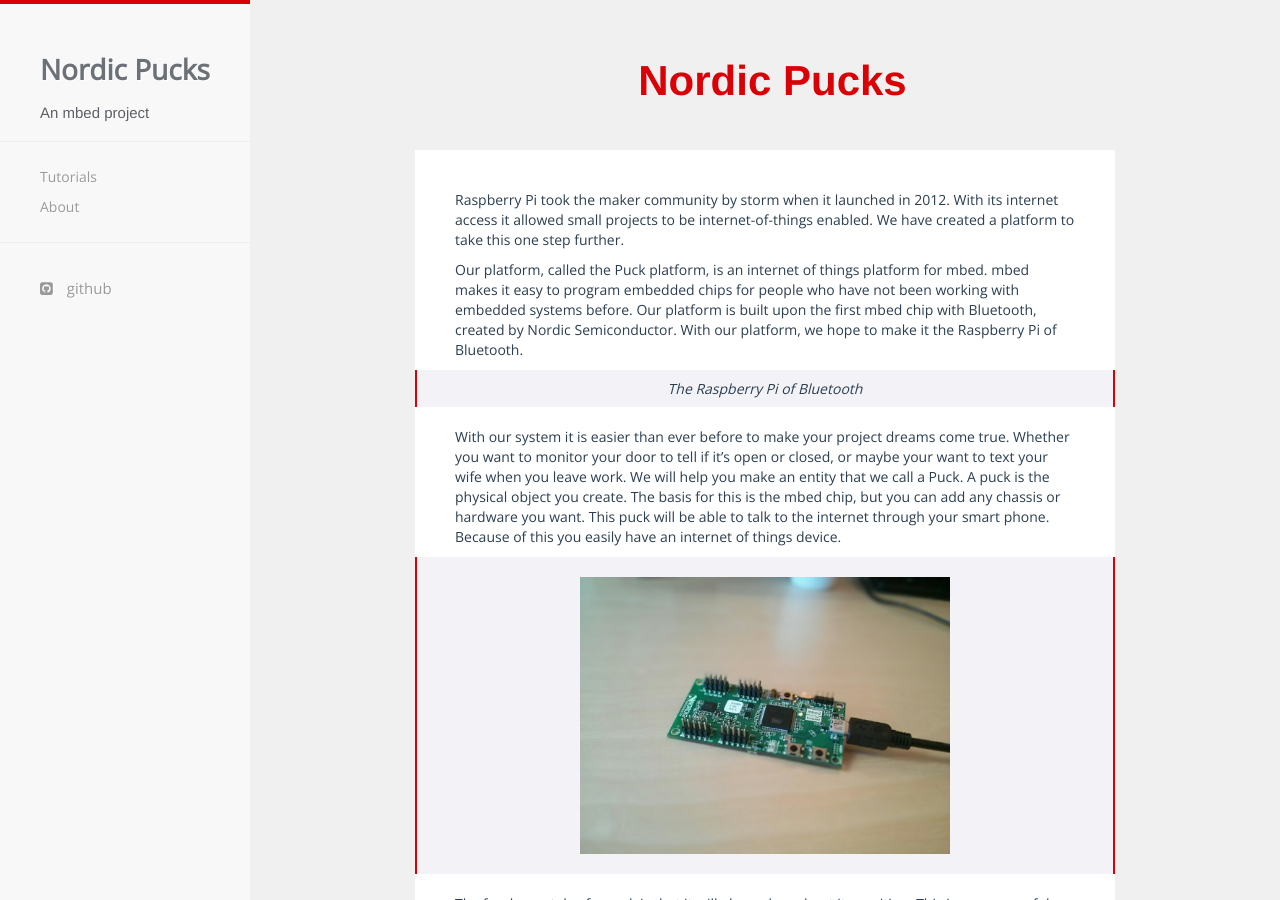
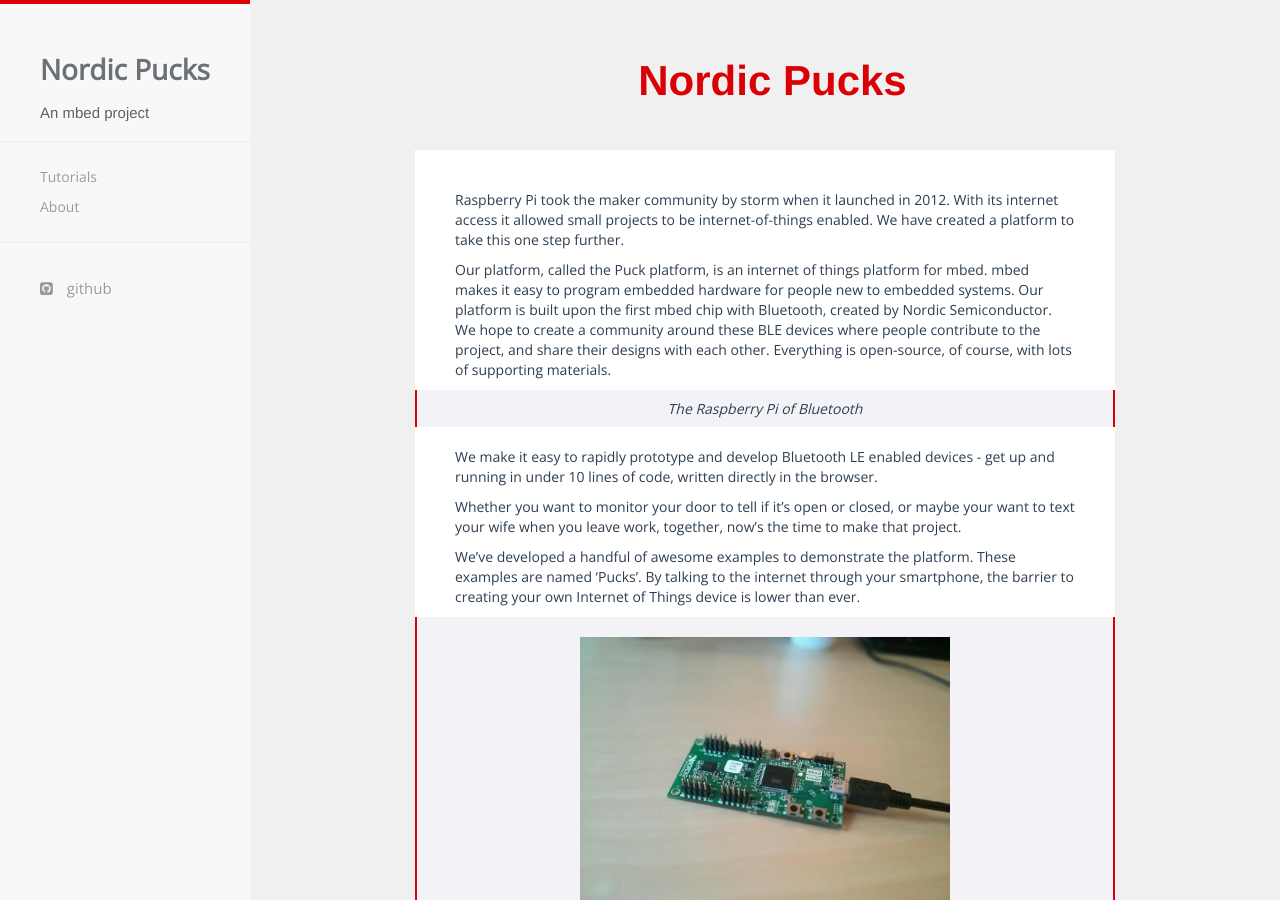
Before and after one commit to NordicPlayground/puck, a Jekyll site: the page built from index.md, in a window 1280 px wide and 900 px high, scrolled down 345 px. Built offline with Jekyll 4.4.1, drawn with Linux system fonts in a browser that asks for light colours; nearby versions of some CDN libraries.

Commit message:
Iterate index.

```diff
--- a/index.md
+++ b/index.md
@@ -7,19 +7,19 @@
 We have created a platform to take this one step further.
 
 Our platform, called the Puck platform, is an internet of things platform for mbed.
-mbed makes it easy to program embedded chips for people who have not been working with embedded systems before.
+mbed makes it easy to program embedded hardware for people new to embedded systems.
 Our platform is built upon the first mbed chip with Bluetooth, created by Nordic Semiconductor.
-With our platform, we hope to make it the Raspberry Pi of Bluetooth.
+We hope to create a community around these BLE devices where people contribute to the project, and share their designs with each other. Everything is open-source, of course, with lots of supporting materials.
 
 > The Raspberry Pi of Bluetooth
 
-With our system it is easier than ever before to make your project dreams come true.
-Whether you want to monitor your door to tell if it's open or closed, or maybe your want to text your wife when you leave work.
-We will help you make an entity that we call a Puck.
-A puck is the physical object you create.
-The basis for this is the mbed chip, but you can add any chassis or hardware you want.
-This puck will be able to talk to the internet through your smart phone.
-Because of this you easily have an internet of things device.
+We make it easy to rapidly prototype and develop Bluetooth LE enabled devices - get up and running in under 10 lines of code, written directly in the browser.
+
+
+Whether you want to monitor your door to tell if it's open or closed, or maybe your want to text your wife when you leave work, together, now's the time to make that project.
+
+We've developed a handful of awesome examples to demonstrate the platform. These examples are named 'Pucks'.
+By talking to the internet through your smartphone, the barrier to creating your own Internet of Things device is lower than ever.
 
 > ![](images/IMG_20140729_142743.jpg)
 
```
